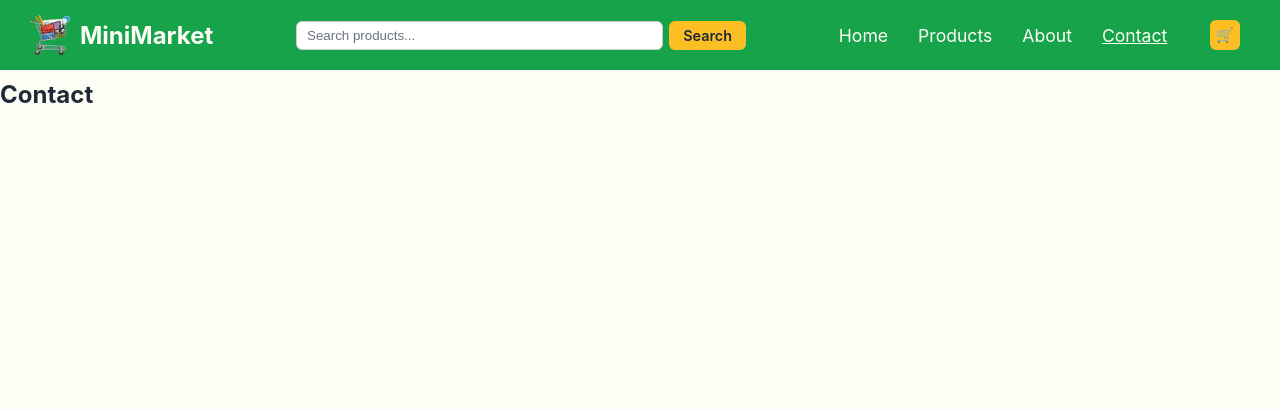
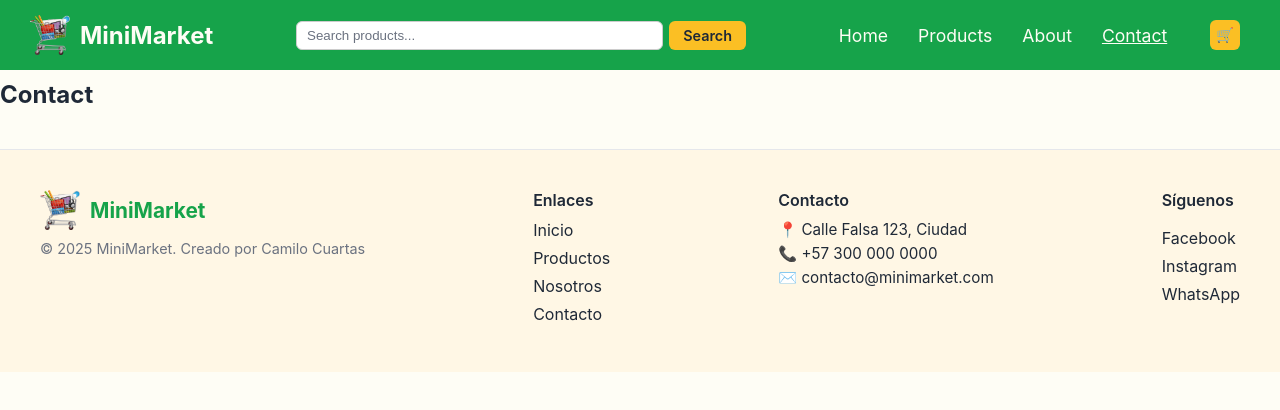
Before and after one commit to camilo-cloud/MiniMarket, a React (Vite) app: page /contact in a window 1280 px wide. Shown: the top 410 px of the page. Built offline with nearby package versions, Linux system fonts and the light colour scheme.

Commit message:
Feat: add Footer component

```diff
--- a/src/App.jsx
+++ b/src/App.jsx
@@ -4,6 +4,7 @@ import Home from "./pages/Home";
 import Products from "./pages/Products";
 import About from "./pages/About";
 import Contact from "./pages/Contact";
+import Footer from "./components/Footer";
 
 function App() {
   return (
@@ -15,6 +16,7 @@ function App() {
         <Route path="/about" element={<About />} />
         <Route path="/contact" element={<Contact />} />
       </Routes>
+      <Footer />
     </Router>
   );
 }
--- a/src/components/Footer.css
+++ b/src/components/Footer.css
@@ -0,0 +1,116 @@
+/* Footer.css */
+.footer {
+    background-color: var(--color-bg-alt);
+    padding: 40px 20px;
+    margin-top: 40px;
+    border-top: 1px solid var(--color-border);
+    font-family: var(--font-main);
+  }
+
+  .footer__container {
+    display: flex;
+    flex-wrap: wrap;
+    justify-content: space-between;
+    gap: 30px;
+    max-width: 1200px;
+    margin: 0 auto;
+  }
+
+  /* Logo */
+  .footer__logo-wrapper {
+    display: flex;
+    align-items: center;
+    gap: 10px;
+  }
+
+  .footer__logo-icon {
+    width: 40px;
+    height: 40px;
+  }
+
+  .footer__logo-text {
+    font-size: 1.3rem;
+    font-weight: 700;
+    color: var(--color-primary);
+  }
+
+  .footer__copy {
+    font-size: 0.9rem;
+    color: var(--color-text-muted);
+    margin-top: 10px;
+  }
+
+  /* Links */
+  .footer__links h3,
+  .footer__contact h3,
+  .footer__icons h3 {
+    font-size: 1rem;
+    font-weight: 600;
+    margin-bottom: 10px;
+    color: var(--color-text);
+  }
+
+  .footer__links ul {
+    list-style: none;
+    padding: 0;
+    margin: 0;
+  }
+
+  .footer__links li {
+    margin-bottom: 8px;
+  }
+
+  .footer__links a {
+    text-decoration: none;
+    color: var(--color-text);
+    transition: color 0.3s ease;
+  }
+
+  .footer__links a:hover {
+    color: var(--color-accent);
+  }
+
+  /* Contacto */
+  .footer__contact p {
+    margin: 5px 0;
+    color: var(--color-text);
+    font-size: 0.95rem;
+  }
+
+  /* Social */
+  .footer__icons {
+    display: flex;
+    flex-direction: column;
+    gap: 8px;
+  }
+
+  .footer__icons a {
+    text-decoration: none;
+    color: var(--color-text);
+    transition: color 0.3s ease;
+  }
+
+  .footer__icons a:hover {
+    color: var(--color-accent);
+  }
+
+  /* Responsive */
+  @media (max-width: 768px) {
+    .footer__container {
+      flex-direction: column;
+      text-align: center;
+      align-items: center;
+    }
+    .footer__logo-wrapper {
+        justify-content:center;
+    }
+
+    .footer__icons {
+      flex-direction: row;
+      justify-content: center;
+      gap: 15px;
+    }
+    .footer__icons h3{
+        display:none;
+    }
+  }
--- a/src/components/Footer.jsx
+++ b/src/components/Footer.jsx
@@ -0,0 +1,53 @@
+// Footer.jsx
+import { NavLink } from "react-router-dom";
+import logo from "../assets/images/shopping_cart.png";
+import "./Footer.css";
+
+export default function Footer() {
+  return (
+    <footer className="footer">
+      <div className="footer__container">
+
+        {/* Logo + copy */}
+        <div className="footer__logo">
+          <NavLink to="/">
+            <div className="footer__logo-wrapper">
+              <img className="footer__logo-icon" src={logo} alt="logo" />
+              <h2 className="footer__logo-text">MiniMarket</h2>
+            </div>
+          </NavLink>
+          <p className="footer__copy">© 2025 MiniMarket. Creado por Camilo Cuartas</p>
+        </div>
+
+
+
+        {/* Links */}
+        <div className="footer__links">
+          <h3>Enlaces</h3>
+          <ul>
+            <li><NavLink to="/">Inicio</NavLink></li>
+            <li><NavLink to="/products">Productos</NavLink></li>
+            <li><NavLink to="/about">Nosotros</NavLink></li>
+            <li><NavLink to="/contact">Contacto</NavLink></li>
+          </ul>
+        </div>
+
+        {/* Contacto */}
+        <div className="footer__contact">
+          <h3>Contacto</h3>
+          <p>📍 Calle Falsa 123, Ciudad</p>
+          <p>📞 +57 300 000 0000</p>
+          <p>✉️ contacto@minimarket.com</p>
+        </div>
+
+        {/* Redes sociales */}
+        <div className="footer__icons">
+          <h3>Síguenos</h3>
+          <a href="#">Facebook</a>
+          <a href="#">Instagram</a>
+          <a href="#">WhatsApp</a>
+        </div>
+      </div>
+    </footer>
+  );
+}
```
